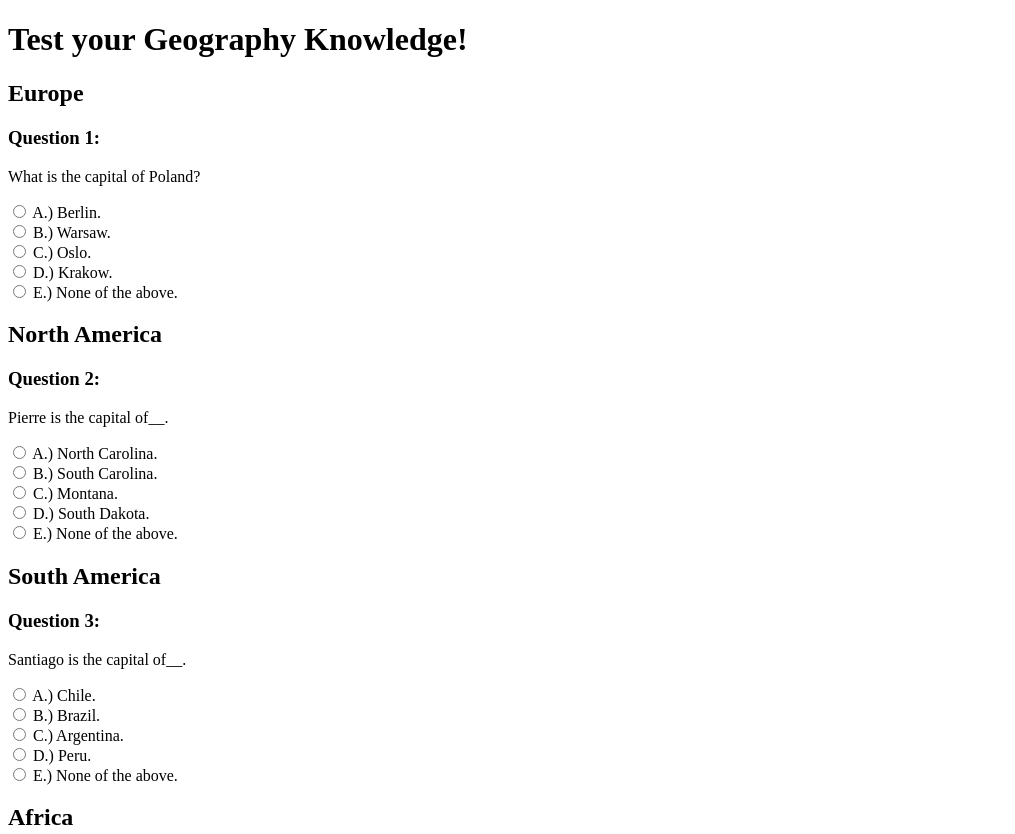
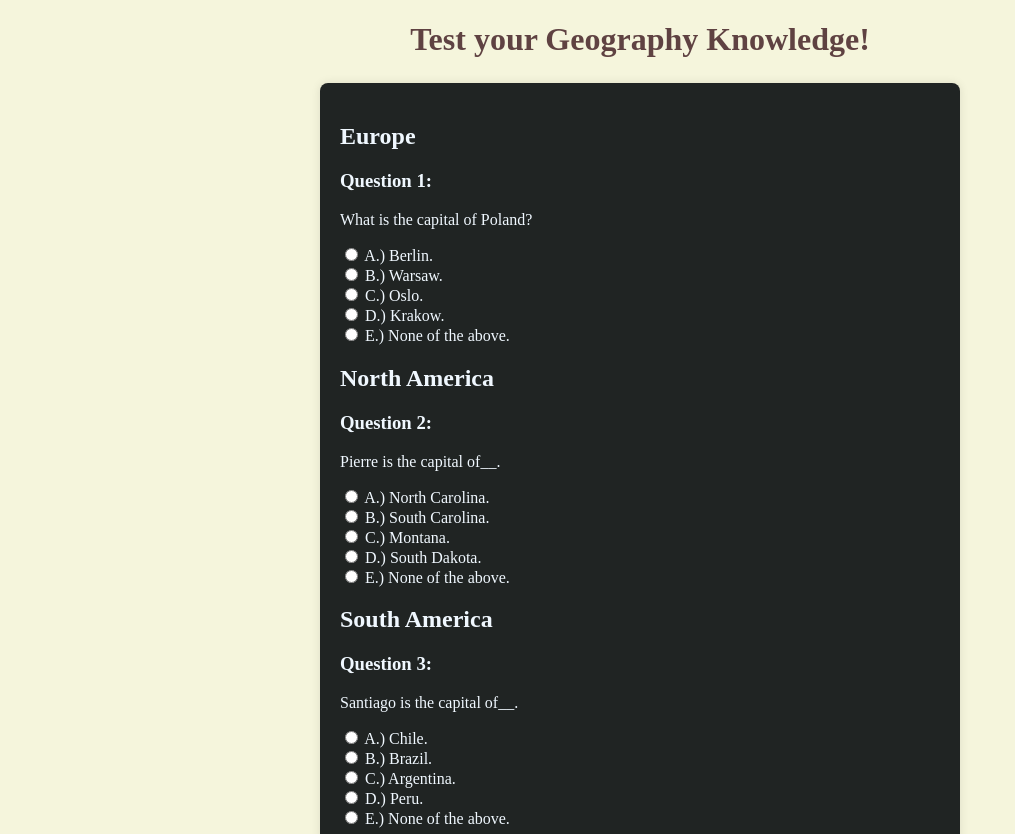
Before and after one commit to thowell-cmd/sa15, a plain HTML site: page quiz.html in a window 1280 px wide. Shown: the top 834 px of the page, without its empty margins (0-1015 px from the left). Drawn offline with Linux system fonts and the light colour scheme.

Commit message:
added styles to css

```diff
--- a/quiz.css
+++ b/quiz.css
@@ -0,0 +1,34 @@
+
+body {
+    font-family: 'Times New Roman', Times, serif;
+    background-color: beige;
+}
+
+h1 {
+    color:rgb(95, 66, 66);
+    text-align: center;
+    margin-bottom: 25px;
+}
+
+form {
+    max-width: 600px;
+    margin: 0 auto;
+    background-color: #202423;
+    padding: 20px;
+    border-radius: 8px;
+    box-shadow: 0 0 10px rgba(0, 0, 0, 0.1);
+    color:aliceblue;
+}
+
+button[type="submit"]:hover {
+    background-color: #a3a137;
+}
+
+#qResult {
+    margin-top: 25px;
+    text-align: center;
+}
+
+#qResult p {
+    font-size: 20px;
+}
--- a/quiz.html
+++ b/quiz.html
@@ -2,6 +2,7 @@
 <html>
 <head>
     <title>Geography Quiz!</title>
+    <link rel="stylesheet" href="quiz.css">
 </head>
 
 <body>
```
